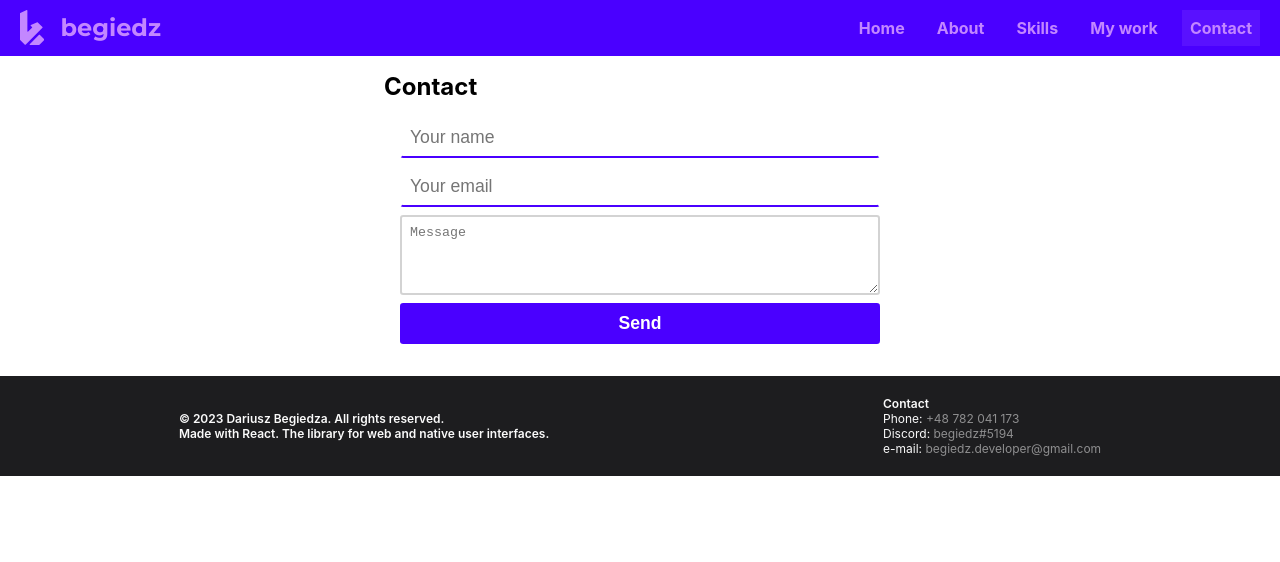
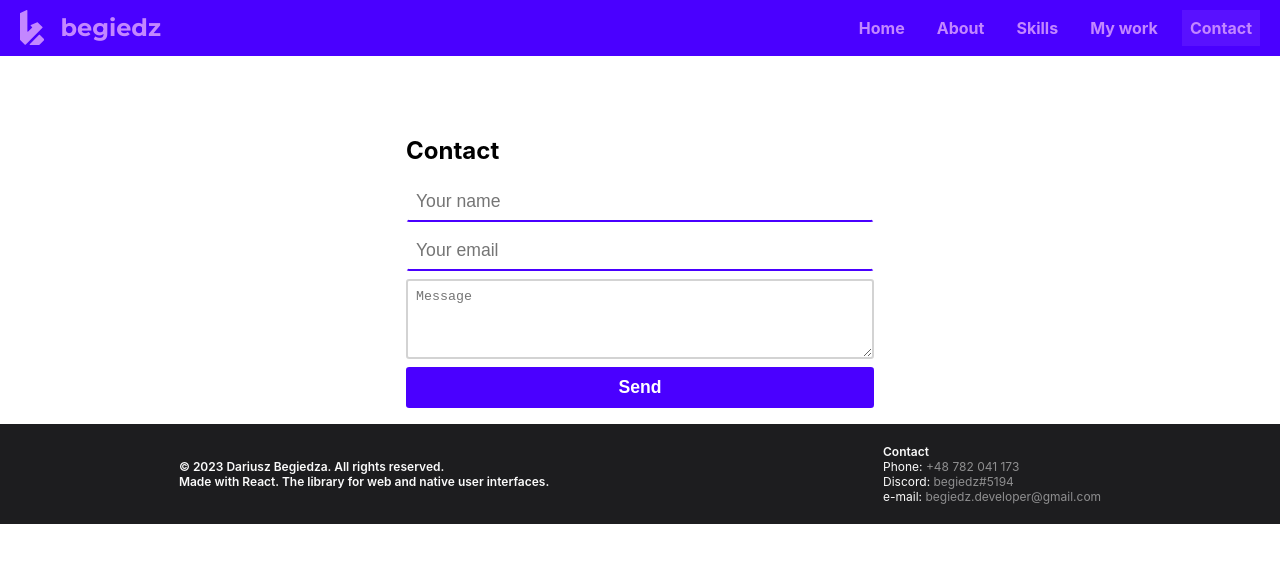
Before and after one commit to begiedz/ReactWeb, a React (Create React App) app: page /contact in a window 1280 px wide. Shown: the top 562 px of the page. Built offline with nearby package versions, Linux system fonts and the light colour scheme.

Commit message:
css unification

```diff
--- a/src/sass/layout/_contact.scss
+++ b/src/sass/layout/_contact.scss
@@ -1,30 +1,18 @@
 @use '../utils/variables';
+
 .contact {
-  // padding: 5rem;
-  margin: 1rem;
+  margin-top: 5rem;
+  width: 100vw;
+  max-width: 500px;
+  padding: 0rem 1rem 1rem 1rem;
 
   form {
+    margin-top: 1rem;
     display: flex;
     flex-direction: column;
     gap: 0.5rem;
-    width: 300px;
-
-    margin: 1rem;
-
     font-size: 1.2rem;
 
-    width: 480px;
-
-    // .inputWrapper {
-    //   display: flex;
-    //   gap: 1rem;
-
-    //   width: inherit;
-
-    // label {
-    //   width: 5rem;
-    //   color: variables.$accent-color;
-    //   // font-weight: bold;
     input,
     textarea {
       padding: 0.5rem;
@@ -35,7 +23,7 @@
     }
     textarea {
       border: 2px solid lightgray;
-      transition: 250ms ease-in;
+      transition: border 250ms ease-in;
       height: 5rem;
     }
     textarea:focus,
@@ -44,13 +32,13 @@
     }
     input[type='text'],
     input[type='email'] {
-      width: inherit;
+      // width: inherit;
 
       font-size: 1.1rem;
 
       border-bottom: 2px solid variables.$accent-color;
 
-      transition: 250ms ease-in;
+      transition: border 250ms ease-in;
     }
     input:focus,
     input:hover {
--- a/src/sass/layout/_footer.scss
+++ b/src/sass/layout/_footer.scss
@@ -5,10 +5,8 @@ footer {
   display: flex;
   align-items: center;
   justify-content: space-around;
-  // justify-content: center;
 
   gap: 1rem;
-  // height: 100px;
 
   width: 100vw;
   padding: 20px;
@@ -28,11 +26,9 @@ footer {
     li {
       font-weight: 400;
       list-style: none;
-      // color: rgb(250, 250, 250);
       a,
       a:visited {
         text-decoration: none;
-        // color: rgb(160, 160, 160);
         color: rgba(255, 255, 255, 0.5);
       }
       a:hover,
@@ -46,8 +42,6 @@ footer {
 // Footer styling for homepage
 
 header + footer {
-  //     background-color: transparent;
-
   color: variables.$accent-color-secondary;
   background-color: variables.$accent-color-shadow;
   .footerWrapper div,
--- a/src/sass/layout/_gallery.scss
+++ b/src/sass/layout/_gallery.scss
@@ -109,8 +109,6 @@
           object-fit: cover;
           object-position: top;
         }
-        p {
-        }
         ul {
           list-style: none;
 
--- a/src/sass/layout/_skills.scss
+++ b/src/sass/layout/_skills.scss
@@ -2,16 +2,13 @@
 @use '../utils/variables';
 .skills {
   margin-top: 5rem;
-  // width: variables.$tablet;
+  width: 100vw;
   max-width: variables.$tablet;
   padding: 0 1rem;
 
   display: flex;
   flex-direction: column;
   gap: 1rem;
-  // text-align: center;
-  h2 {
-  }
   ul {
     list-style: none;
     p {
```
Also changed, not shown: src/sass/layout/_header.scss (+0 -24 lines), src/sass/layout/_navbar.scss (+0 -12 lines), src/sass/layout/_global.scss (indentation only).
